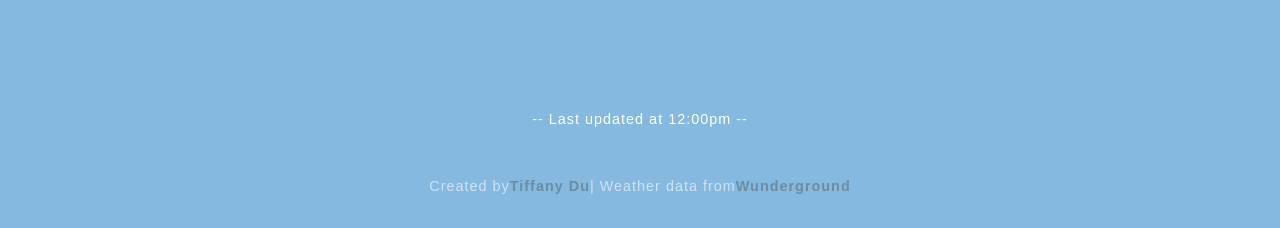
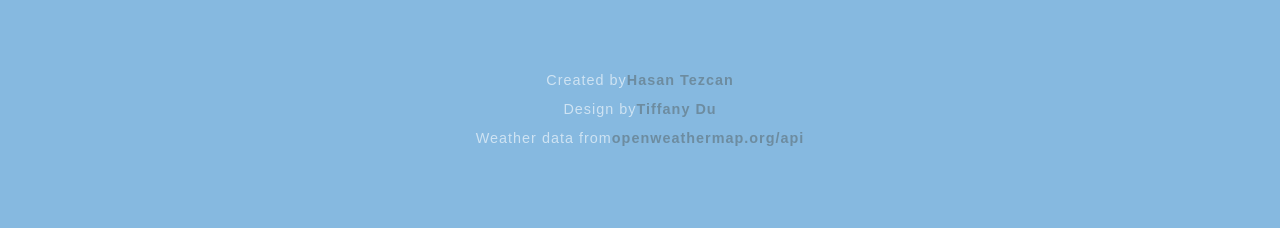
Before and after one commit to kodluyoruz-react-bootcamp/odev-3-weather-app-hasantezcan, a React (Create React App) app: page / in a window 1280 px wide. Shown: the part 1487-1715 px from the top of the page. After the commit the page ends 1670 px from the top, so only its background shows below. Built offline with nearby package versions, Linux system fonts and the light colour scheme.

Commit message:
Update footer

```diff
--- a/src/components/Footer/index.js
+++ b/src/components/Footer/index.js
@@ -3,15 +3,22 @@ import React from "react";
 function Footer() {
 	return (
 		<footer>
-			<p id="lastUpdated">Last updated at 12:00pm</p>
 			<p>
 				Created by
+				<a href="https://hasantezcn.dev" title="Visit Portfolio Site">
+					Hasan Tezcan
+				</a>
+			</p>
+			<p>
+				Design by
 				<a href="http://tiffanydu.com/" title="Visit Portfolio Site">
 					Tiffany Du
 				</a>
-				| Weather data from
-				<a href="https://www.wunderground.com/" title="Wunderground.com">
-					Wunderground
+			</p>
+			<p>
+				Weather data from
+				<a href="https://openweathermap.org/api" title="openweathermap.org/api">
+					openweathermap.org/api
 				</a>
 			</p>
 		</footer>
```
Also changed, not shown: 1 other file (tests, documents, lock files or other folders).
